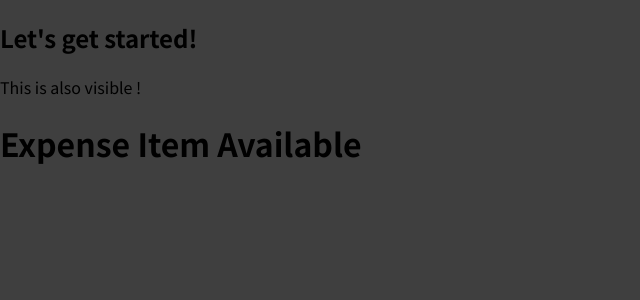
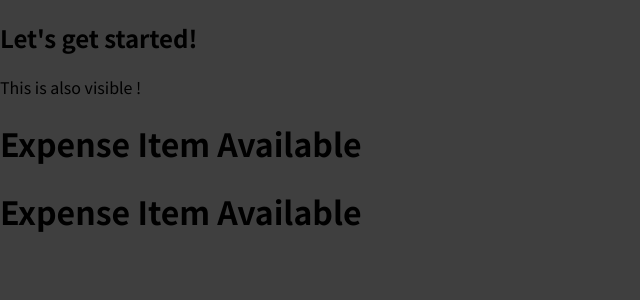
Before and after one commit to Salomegit/Expense_tracker_React, a React (Create React App) app: page / in a window 1280 px wide. Shown: the top 300 px of the page, without its empty margins (0-640 px from the left). Built offline with nearby package versions, Linux system fonts and the light colour scheme.

Commit message:
jsx having one parent element

```diff
--- a/src/components/Expenseitem.js
+++ b/src/components/Expenseitem.js
@@ -2,6 +2,12 @@ import React from "react";
 
 function ExpenseItem()
 {
-    return <h1>Expense Item Available</h1>
+    return (
+        <div>
+    <h1>Expense Item Available</h1>
+    <h1>Expense Item Available</h1>
+        </div>
+
+    )
 }
 export default ExpenseItem;
```
